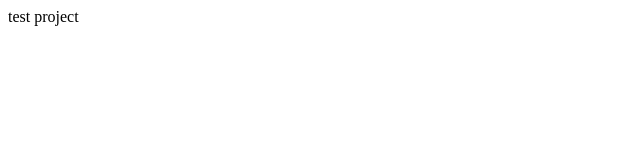
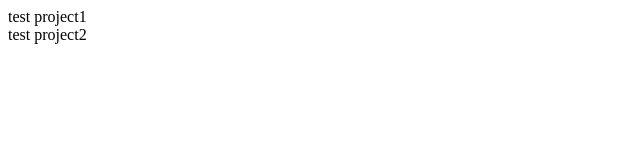
Before and after one commit to juslim26/Test-Project, a plain HTML site: page index.html in a window 1280 px wide. Shown: the full height of the page, 0-640 px from the left. Drawn offline with Linux system fonts and the light colour scheme.

Commit message:
conflict test

```diff
--- a/index.html
+++ b/index.html
@@ -4,6 +4,7 @@
     <title>git test</title>
 </head>
 <body>
-    <div>test project</div>
+    <div>test project1</div>
+    <div>test project2</div>
 </body>
 </html>
```
